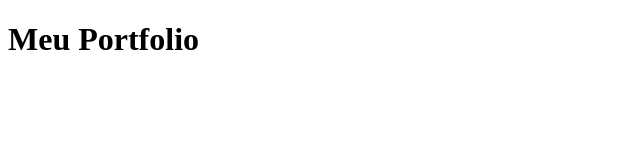
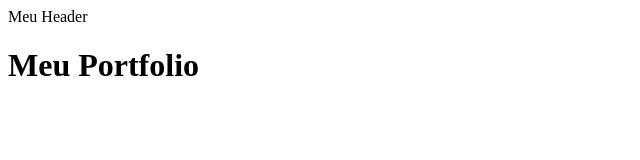
Before and after one commit to wzuchini/portfolio, a plain HTML site: page Index.html in a window 1280 px wide. Shown: the whole page, without its empty margins (0-640 px from the left). Drawn offline with Linux system fonts and the light colour scheme.

Commit message:
Add Header

```diff
--- a/Index.html
+++ b/Index.html
@@ -6,6 +6,9 @@
     <title>Portfolio</title>
 </head>
 <body>
+    <header>
+        Meu Header
+    </header>
     <h1>Meu Portfolio</h1>
 </body>
 </html>
```
